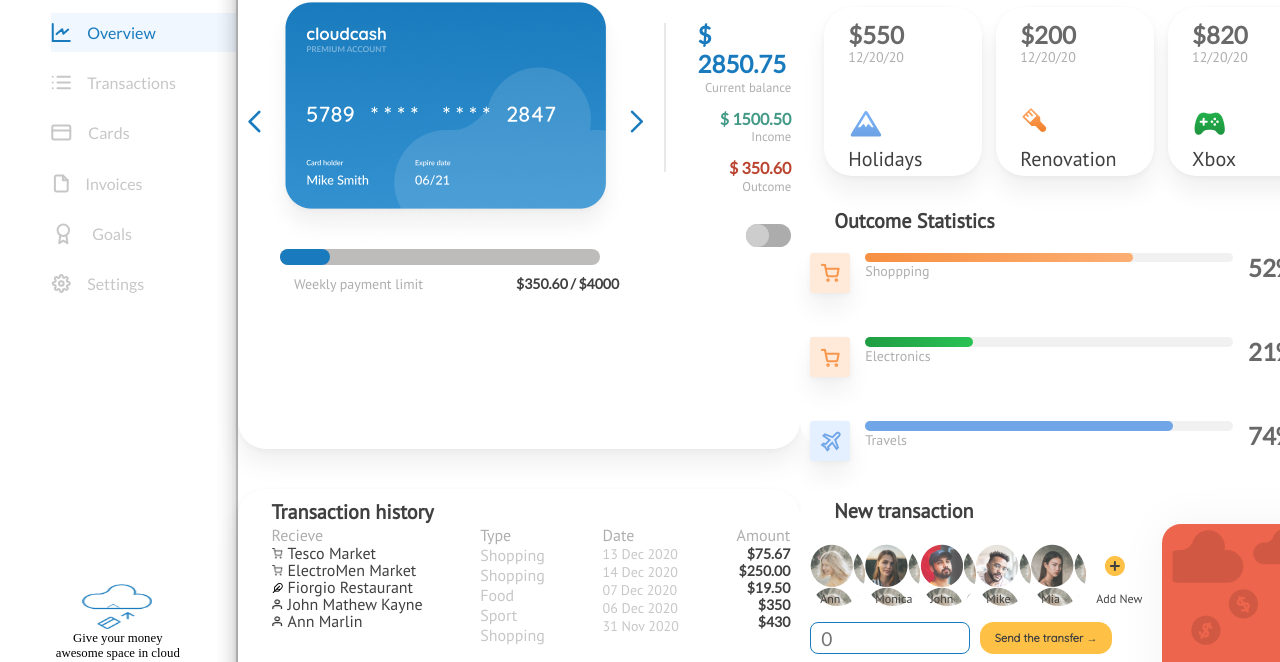
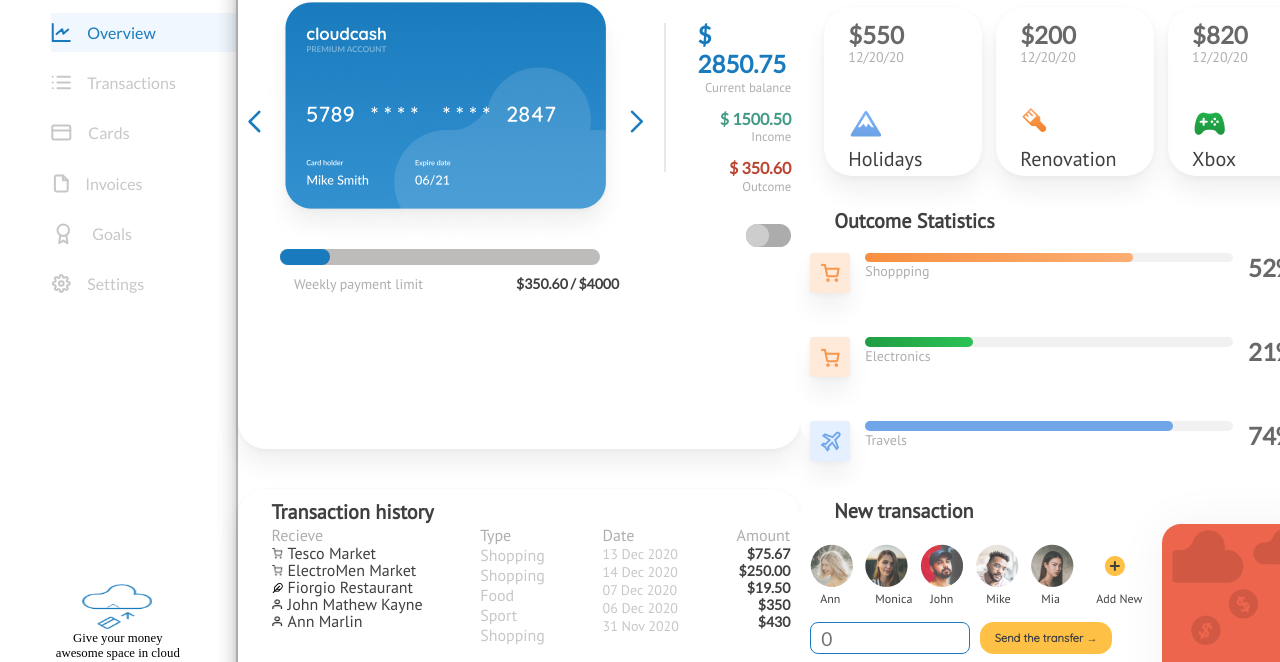
Before and after one commit to kairrat/finance, a plain HTML site: page index.html in a window 1280 px wide. Shown: the part 157-819 px from the top of the page. Drawn offline with Linux system fonts and the light colour scheme.

Commit message:
forgot to push

```diff
--- a/css/style.css
+++ b/css/style.css
@@ -675,7 +675,6 @@ color: #404040;
 }
 
 .people_img {
-    background: url(/css/img/person1.jpg);
     border-radius: 50%;
 }
 
```
